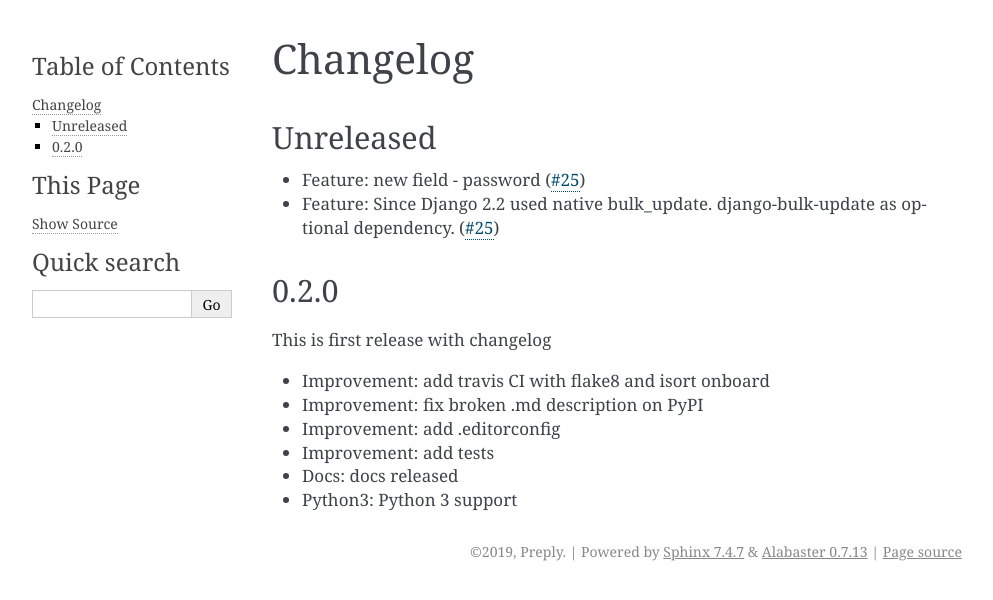
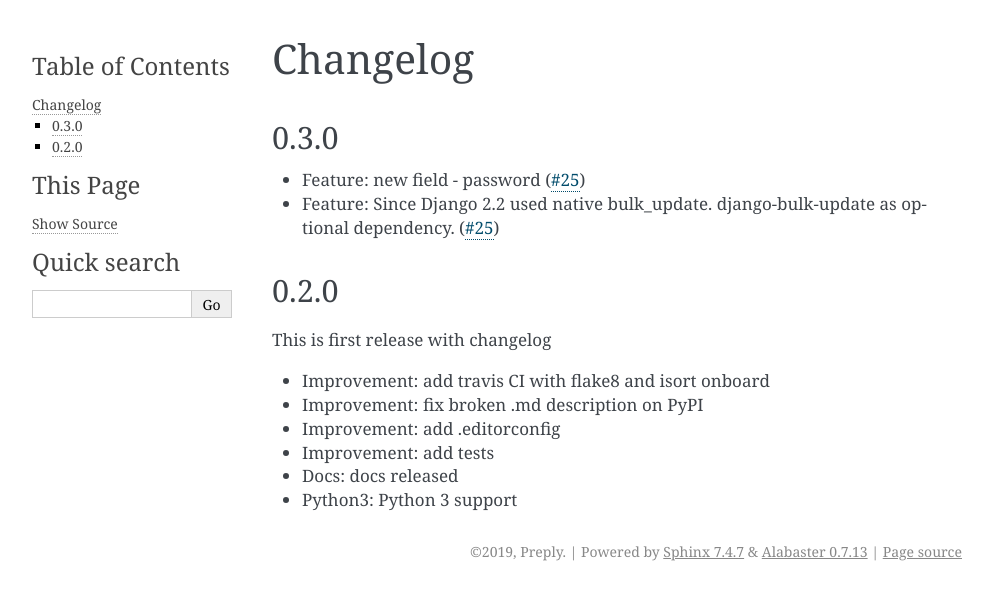
Before and after one commit to preply/dj_anonymizer, a Sphinx documentation site: the page built from docs/changelog.rst, in a window 1280 px wide. Shown: the top 600 px of the page, without its empty margins (148-1141 px from the left). Built offline with Sphinx 7.4.7, drawn with Linux system fonts in a browser that asks for light colours.

Commit message:
bump version

```diff
--- a/docs/changelog.rst
+++ b/docs/changelog.rst
@@ -1,6 +1,6 @@
 Changelog
 =============
-Unreleased
+0.3.0
 ----------
 * Feature: new field - password (`#25 <https://github.com/preply/dj_anonymizer/pull/25>`__)
 * Feature: Since Django 2.2 used native bulk_update. django-bulk-update as optional dependency. (`#25 <https://github.com/preply/dj_anonymizer/pull/29>`__)
--- a/docs/conf.py
+++ b/docs/conf.py
@@ -26,7 +26,7 @@ author = 'Preply'
 # The short X.Y version
 version = ''
 # The full version, including alpha/beta/rc tags
-release = '0.2.0'
+release = '0.3.0'
 
 
 # -- General configuration ---------------------------------------------------
--- a/setup.py
+++ b/setup.py
@@ -13,7 +13,7 @@ setup(
     name='dj_anonymizer',
     packages=['dj_anonymizer'],
     include_package_data=True,
-    version='0.2.0',
+    version='0.3.0',
     description='This project helps anonymize production database' +
                 'with fake data of any kind.',
     long_description=(read('README.md')),
```
